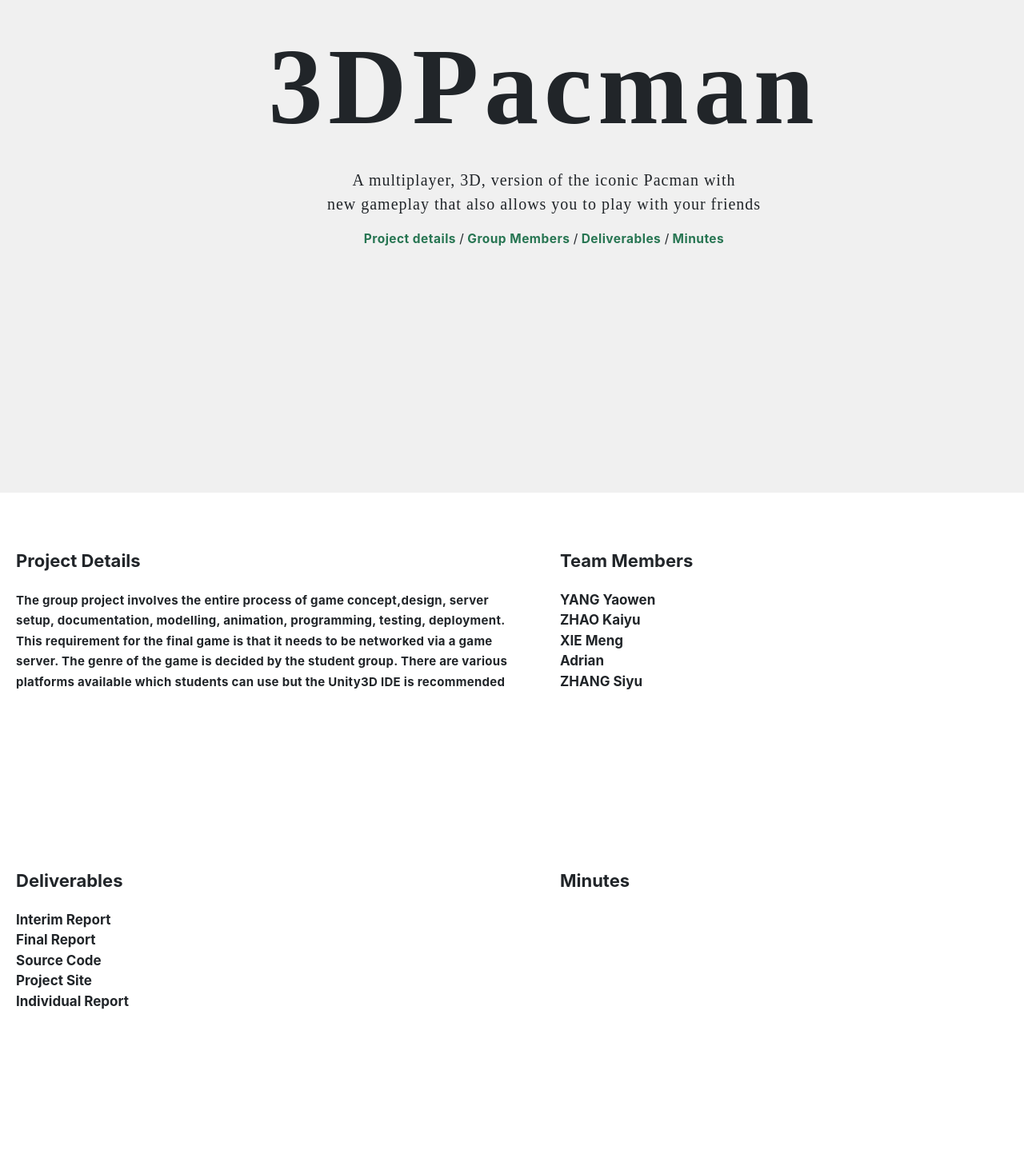
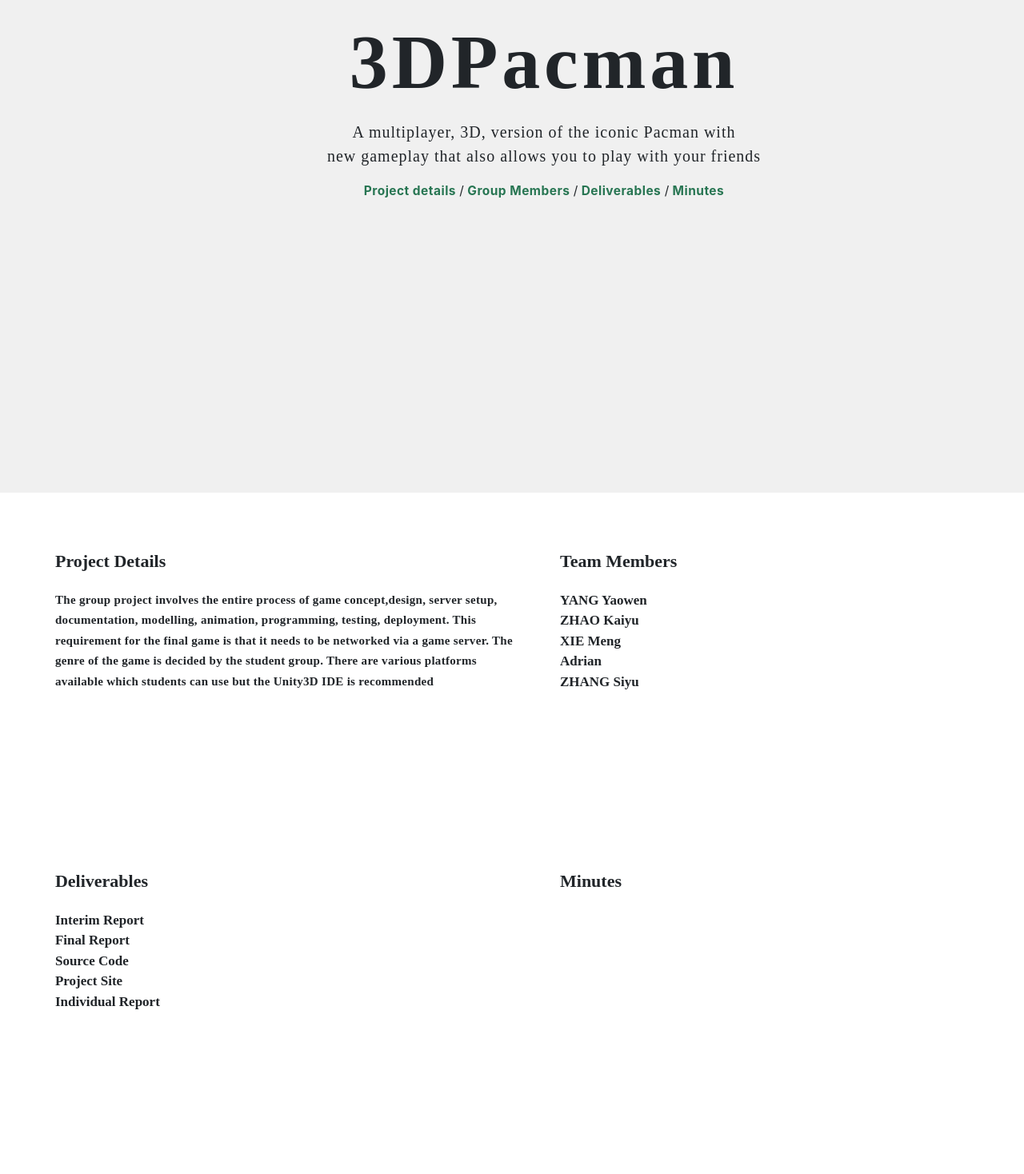
Before and after one commit to AE2GRP-CH/3dpacman.github.io, a plain HTML site: page index.html in a window 1280 px wide. Shown: the part 184-1652 px from the top of the page at 80% size. Drawn offline with nearby package versions, Linux system fonts and the light colour scheme.

Commit message:
fix unrecognized fonts

```diff
--- a/css/index.css
+++ b/css/index.css
@@ -8,12 +8,12 @@ p{margin:0;}
 .top-content .title > p{font-family:Wawati Sc;font-size:20px;letter-spacing: 0.05em}
 .top-content-links{margin:17px 0 0 0;font-size:15.5px;}
 .top-content-links p > a{text-decoration: none;font-weight:bold;letter-spacing: 0.03em;color:#277552;cursor:pointer}
-.bottom{height100%;padding:3.6% 0 0 0;margin:0;}
+.bottom{height100%;padding:3.6%; 0 0 0;margin:0;font-family: Avenir}
 .tab-title{font-size:22px;font-weight:700;margin:0 0 20px 0}
 .row1,.row2{height:50%}
 .left,.right{float:left;width:50%;}
 .item{padding:20px;height:100% !important}
-#gamename{font-family:Avenir Black;font-size:8.5em;font-weight:bold}
+#gamename{font-family:Avenir;font-size:6.0em;font-weight:bold}
 .first1{margin:0}
 .deliverables{height:275px;clear:both}
 .description > p{font-size:15px;line-height:1.7em;letter-spacing:0.02em}
```
